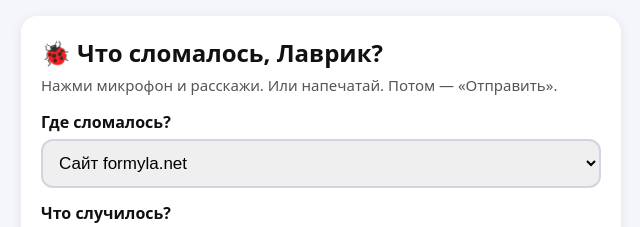
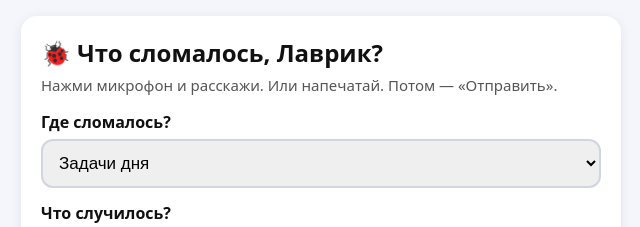
Before and after one commit to victorkrivenko4949-commits/lavrik-bugs, a plain HTML site: page index.html in a window 1280 px wide. Shown: the top 227 px of the page, 319-959 px from the left. Drawn offline with Linux system fonts and the light colour scheme.

Commit message:
Добавлены разделы FORMYLA (Задачи дня, Чертежи, ИИ-репетитор) на страницу с голосом

```diff
--- a/index.html
+++ b/index.html
@@ -29,7 +29,10 @@
 
   <label>Где сломалось?</label>
   <select id="gde">
-    <option>Сайт formyla.net</option>
+    <option>Задачи дня</option>
+    <option>Чертежи</option>
+    <option>ИИ-репетитор</option>
+    <option>Сайт formyla.net (другое)</option>
     <option>Телефон</option>
     <option>Другое</option>
   </select>
```
